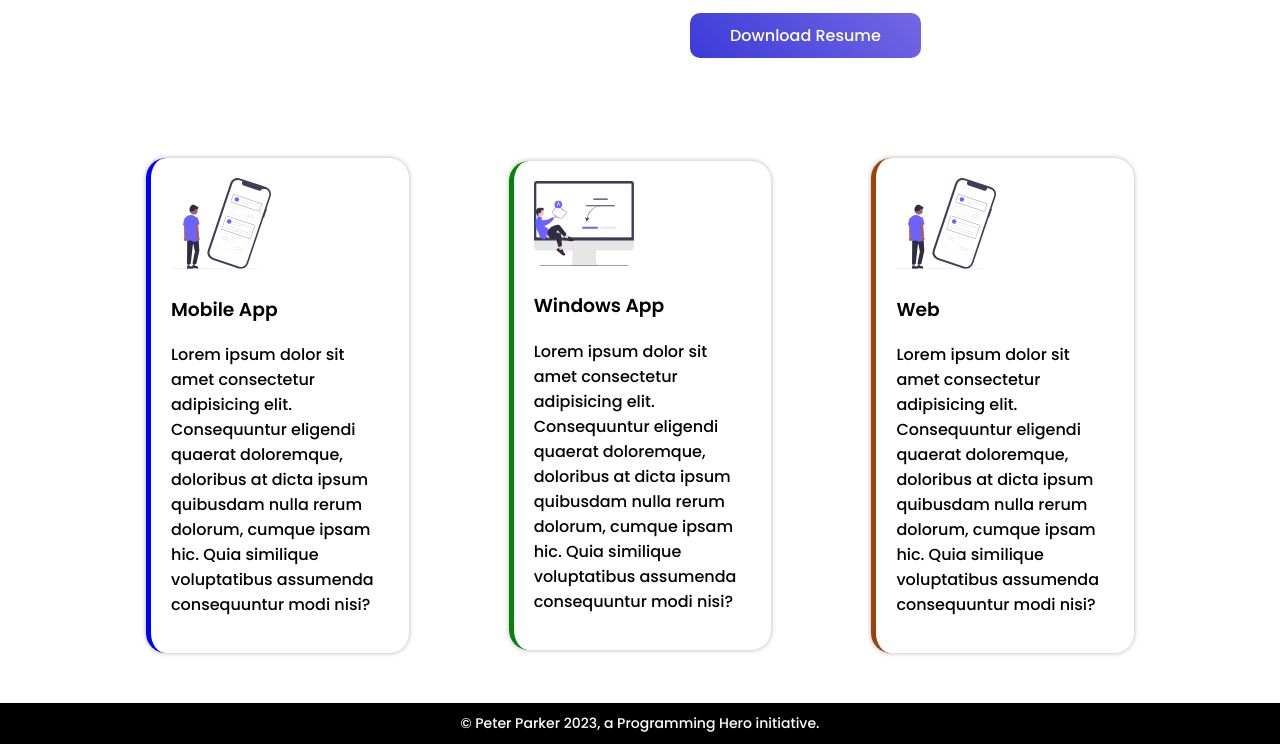
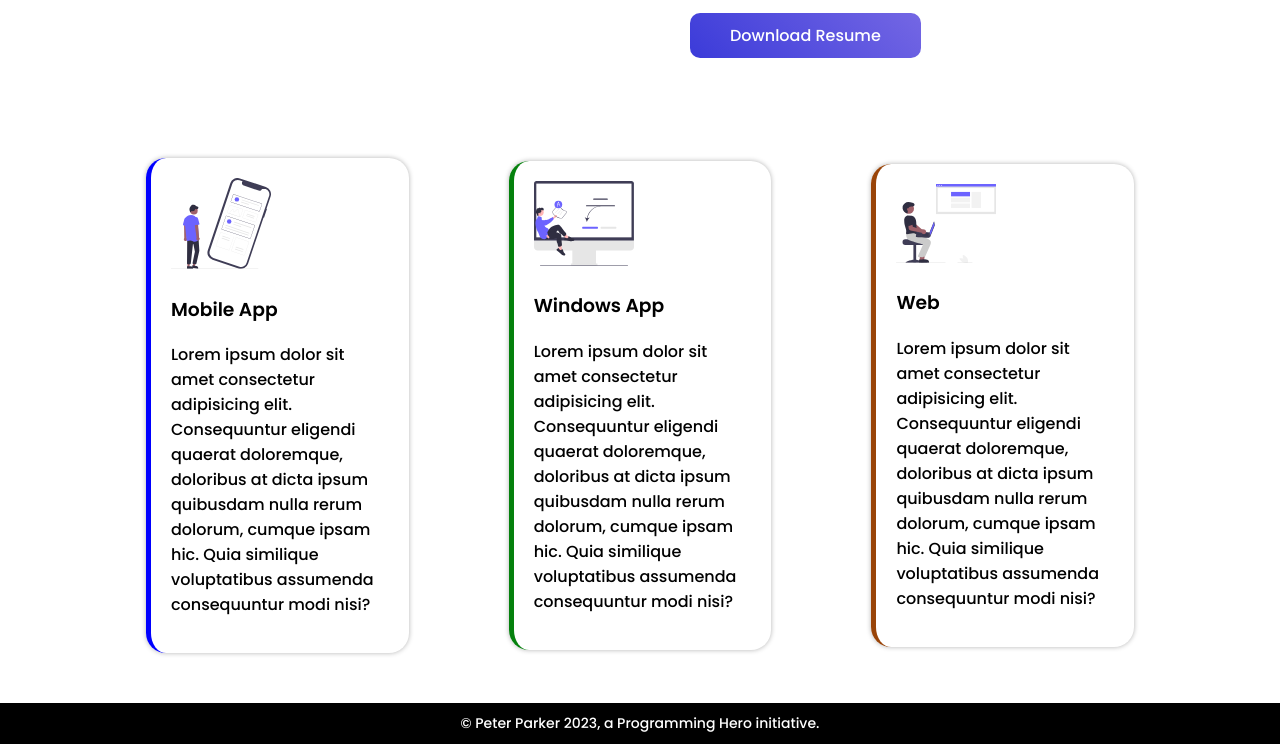
Before and after one commit to MarufAlAslam/developer-portfolio, a plain HTML site: page index.html in a window 1280 px wide. Shown: the part 909-1653 px from the top of the page. Drawn offline with Linux system fonts and the light colour scheme.

Commit message:
web icon added

```diff
--- a/index.html
+++ b/index.html
@@ -78,7 +78,7 @@
             </div>
             <div class="third">
                 <div class="card b3">
-                    <img src="img/mobile.svg" class="thumb" alt="">
+                    <img src="img/web.svg" class="thumb" alt="">
                     <h3>Web</h3>
                     <p>
                         Lorem ipsum dolor sit amet consectetur adipisicing elit. Consequuntur eligendi quaerat doloremque, doloribus at dicta ipsum quibusdam nulla rerum dolorum, cumque ipsam hic. Quia similique voluptatibus assumenda consequuntur modi nisi?
```
Also changed, not shown: img/web.svg (added), 1 other file.
